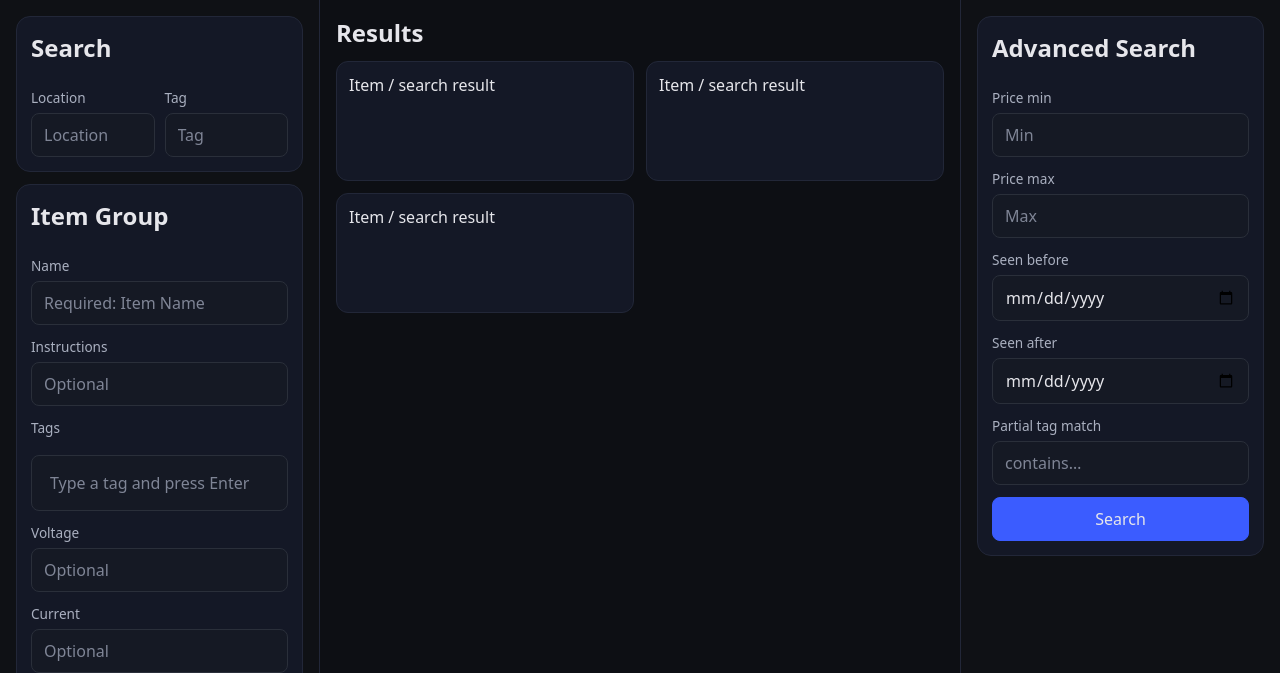
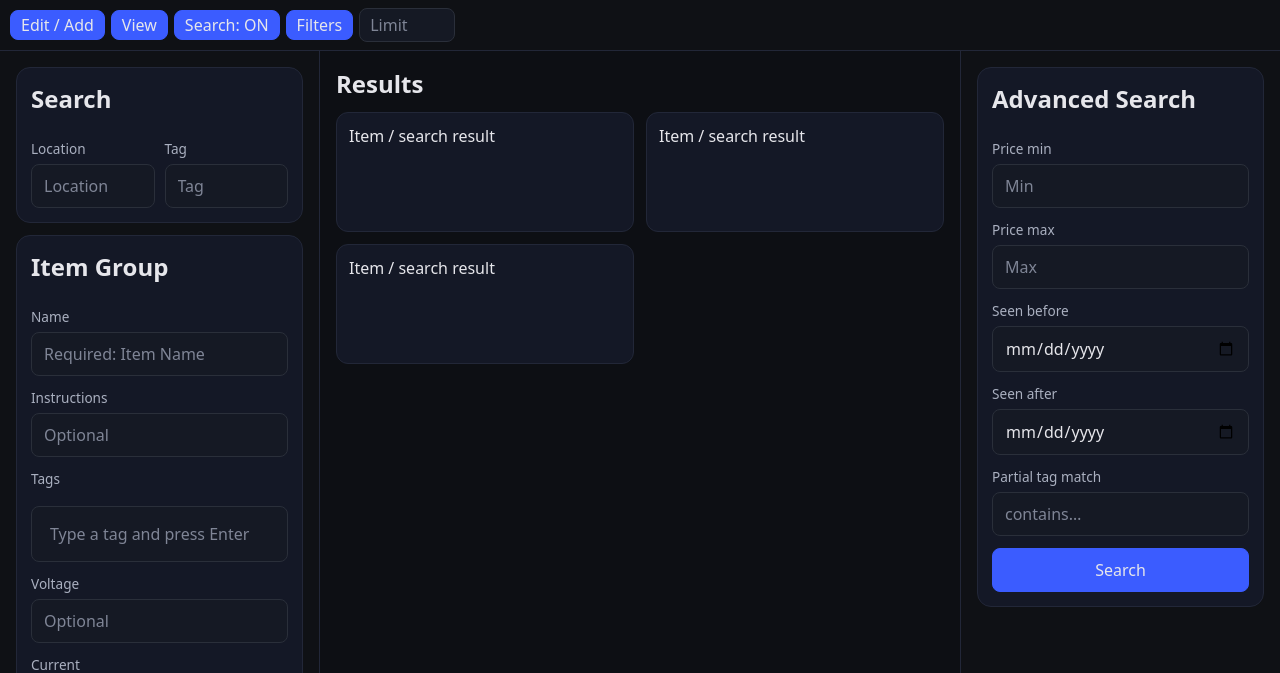
Before and after one commit to yoshakami/inventory, a Flask app: page /inventory in a window 1280 px wide. Shown: the top 673 px of the page. Run offline with Flask 3, Linux system fonts and the light colour scheme.

Commit message:
various hotfixes
bugs fixed
1. if locationID is empty, the javascript should send POST instead of PUT
2. I added limitNumber, make sure it works with my backend when sending "autocomplete" requests, or default to 10 if empty
3. add custom arrow key or custom keys to switch views! (e.g. make 3 be the split 3 view, 2 for split 2, and 1 for split 1)
4. always show header, but adapt CSS so all of the header width is always used, but make the limitNumber not be too large for useless width, it's just two numbers and arrows (preventing useless height taking one third of my PC when "Edit / Add" is greater than the button width)
5. locationID autocomplete outputs the location instead of the ID

```diff
--- a/app.py
+++ b/app.py
@@ -47,6 +47,16 @@
 
 def is_autocomplete() -> bool:
     return request.args.get("autocomplete", "").lower() in ("1", "true", "yes")
+
+def get_autocomplete_limit() -> int:
+    """
+    Max number of autocomplete suggestions to return.
+    Defaults to 10 when `limitNumber` is missing/empty/invalid.
+    """
+    limit = request.args.get("limitNumber", type=int)
+    if limit is None or limit <= 0:
+        return 10
+    return limit
 
 
 def normalize(text: str) -> str:
@@ -153,7 +163,7 @@
         if is_autocomplete():
             tags = [
                 t for i in filtered for t in i.group.tags if q in normalize(t.name)]
-            return autocomplete(tags, lambda t: t.name)
+            return autocomplete(tags, lambda t: t.name, limit=get_autocomplete_limit())
         return jsonify([item_to_dict(i) for i in filtered])
 
 
@@ -165,7 +175,7 @@
         if is_autocomplete():
             query = s.query(Location).all()
             filtered = [i for i in query if q in normalize(location_helper_func(i))]
-            return autocomplete([i for i in filtered], location_helper_func)
+            return autocomplete([i for i in filtered], location_helper_func, limit=get_autocomplete_limit())
         query = s.query(Item).outerjoin(Item.location)
         if not is_Yosh_allowed():
             query = query.filter(~Item.group.has(ItemGroup.tags.any(Tag.name.ilike("%+18%"))))
@@ -190,7 +200,8 @@
             filtered = [i for i in query if q in normalize(i.name)]
             return autocomplete(
                 [i for i in filtered],
-                lambda g: g.name)
+                lambda g: g.name,
+                limit=get_autocomplete_limit())
         query = s.query(Item).join(Item.group)
         if not Yosh_allowed:
             query = query.filter(
@@ -225,7 +236,8 @@
             partial_matches.sort() # sort partial matches alphabetically or numerically
             result = exact_matches + partial_matches
             result = list(dict.fromkeys(result)) # deduplicate
-            return jsonify([{"id": v, "label": str(v)} for v in result[:10]])
+            limit = get_autocomplete_limit()
+            return jsonify([{"id": v, "label": str(v)} for v in result[:limit]])
         if not q:
             return jsonify([])
         seen = {}
@@ -264,7 +276,8 @@
             partial_matches.sort() # sort partial matches alphabetically or numerically
             result = exact_matches + partial_matches
             result = list(dict.fromkeys(result)) # deduplicate
-            return jsonify([{"id": v, "label": str(v)} for v in result[:10]])
+            limit = get_autocomplete_limit()
+            return jsonify([{"id": v, "label": str(v)} for v in result[:limit]])
         if not q:
             return jsonify([])
         seen = {}
@@ -303,7 +316,8 @@
             partial_matches.sort() # sort partial matches alphabetically or numerically
             result = exact_matches + partial_matches
             result = list(dict.fromkeys(result)) # deduplicate
-            return jsonify([{"id": v, "label": str(v)} for v in result[:10]])
+            limit = get_autocomplete_limit()
+            return jsonify([{"id": v, "label": str(v)} for v in result[:limit]])
         if not q:
             return jsonify([])
         seen = {}
@@ -344,7 +358,7 @@
                     seen.add(ct)
                     unique.append(b)
 
-            return autocomplete(unique, lambda b: b.charging_type)
+            return autocomplete(unique, lambda b: b.charging_type, limit=get_autocomplete_limit())
 
         return jsonify([item_to_dict(i) for i in filtered])
 
@@ -370,7 +384,7 @@
                 if bp not in seen:
                     seen.add(bp)
                     unique.append(i)
-            result = autocomplete(unique, lambda i: i.bought_place)
+            result = autocomplete(unique, lambda i: i.bought_place, limit=get_autocomplete_limit())
             return result
 
         result = [item_to_dict(i) for i in filtered]
@@ -397,7 +411,7 @@
                 if col not in seen:
                     seen.add(col)
                     unique.append(i)
-            result = autocomplete(unique, lambda i: i.variant)
+            result = autocomplete(unique, lambda i: i.variant, limit=get_autocomplete_limit())
             return result
         return jsonify([item_to_dict(i) for i in filtered])
 
@@ -421,7 +435,7 @@
                 if col not in seen:
                     seen.add(col)
                     unique.append(i)
-            result = autocomplete(unique, lambda i: i.color)
+            result = autocomplete(unique, lambda i: i.color, limit=get_autocomplete_limit())
             return result
         return jsonify([item_to_dict(i) for i in filtered])
 
@@ -444,7 +458,7 @@
                 if col not in seen:
                     seen.add(col)
                     unique.append(i)
-            result = autocomplete(unique, lambda i: i.status)
+            result = autocomplete(unique, lambda i: i.status, limit=get_autocomplete_limit())
             return result
         return jsonify([item_to_dict(i) for i in filtered])
 
@@ -465,9 +479,10 @@
                     if i.price is not None and q in str(i.price)
                 }
             )
+            limit = get_autocomplete_limit()
             return jsonify([
                 {"id": p, "label": str(p)}
-                for p in prices[:10]
+                for p in prices[:limit]
             ])
         return jsonify([item_to_dict(i) for i in query if str(q) in str(i.price)])
 
@@ -490,9 +505,10 @@
                 },
                 reverse=True
             )
+            limit = get_autocomplete_limit()
             return jsonify([
                 {"id": d.isoformat(), "label": d.isoformat()}
-                for d in dates[:10]
+                for d in dates[:limit]
             ])
         return jsonify([item_to_dict(i) for i in query if q in str(i.last_seen_date)])
 
@@ -515,9 +531,10 @@
                 },
                 reverse=True
             )
+            limit = get_autocomplete_limit()
             return jsonify([
                 {"id": d.isoformat(), "label": d.isoformat()}
-                for d in dates[:10]
+                for d in dates[:limit]
             ])
         return jsonify([item_to_dict(i) for i in query if q in str(i.last_use_date)])
 
@@ -540,9 +557,10 @@
                 },
                 reverse=True
             )
+            limit = get_autocomplete_limit()
             return jsonify([
                 {"id": d.isoformat(), "label": d.isoformat()}
-                for d in dates[:10]
+                for d in dates[:limit]
             ])
         return jsonify([item_to_dict(i) for i in query if q in str(i.acquired_date)])
 
@@ -554,8 +572,10 @@
     with SessionLocal() as s:
         if is_autocomplete():
             query = s.query(Item.id).order_by(Item.id.desc())
+            limit = get_autocomplete_limit()
             if not is_Yosh_allowed():
-                query = query.filter(~Item.group.has(ItemGroup.tags.any(Tag.name.ilike("%+18%")))).limit(10)
+                query = query.filter(~Item.group.has(ItemGroup.tags.any(Tag.name.ilike("%+18%"))))
+            query = query.limit(limit)
             return jsonify([{"id": i[0], "label": str(i[0])} for i in query])
         item = s.get(Item, q)
         return jsonify([item_to_dict(item)]) if item else jsonify([])
--- a/static/script.js
+++ b/static/script.js
@@ -80,6 +80,13 @@
   // Default behavior (search / fill field)
   input.value = item.label
   input.dataset.id = item.id
+
+  // Special-case: Location ID input should store the numeric ID (not the breadcrumb label).
+  if (input.id === "locationID") {
+    input.value = item.id ?? ""
+    input.dataset.id = item.id
+    return
+  }
 
   // TAG INPUT = ADD TAG IMMEDIATELY
   if (input.id === "tag-input") {
@@ -236,7 +243,11 @@
       const q = e.target.value.trim()
       if (!q) return close()
 
-      const res = await fetch(`${API_BASE}${api}?&autocomplete=true&q=${encodeURIComponent(q)}`,
+      const limitEl = document.getElementById("limitNumber")
+      let limitNumber = parseInt(limitEl?.value, 10)
+      if (!Number.isFinite(limitNumber) || limitNumber <= 0) limitNumber = 10
+
+      const res = await fetch(`${API_BASE}${api}?&autocomplete=true&q=${encodeURIComponent(q)}&limitNumber=${limitNumber}`,
       {
         headers: {
       "X-Yosh": YOSH_ENABLED,
@@ -439,7 +450,7 @@
   const locID = locationID.value.trim()
 
   if (!name) return
-  if (!locationID) {
+  if (!locID) {
     const resp = await fetch(`${API_BASE}/api/locations`, {
       method: "POST",
       headers: {
@@ -574,6 +585,53 @@
 const tabLeft = document.querySelector("#tab-left")
 const tabRight = document.querySelector("#tab-right")
 const layout = document.querySelector(".layout")
+
+function setSplitView(split) {
+  // Split 1: Edit only (left)
+  // Split 2: Edit + View (left + right)
+  // Split 3: Edit + View + Filters (left + right + filters)
+  layout.classList.remove("show-left", "show-right", "show-filters")
+  if (split === 1) {
+    layout.classList.add("show-left")
+  } else if (split === 2) {
+    layout.classList.add("show-left", "show-right")
+  } else if (split === 3) {
+    layout.classList.add("show-left", "show-right", "show-filters")
+  }
+}
+
+function isTypingInControl(el) {
+  if (!el) return false
+  const tag = (el.tagName || "").toLowerCase()
+  if (tag === "input" || tag === "textarea" || tag === "select") return true
+  return !!el.isContentEditable
+}
+
+document.addEventListener("keydown", e => {
+  // Don't steal keybinds while typing.
+  if (isTypingInControl(document.activeElement)) return
+  if (e.altKey || e.ctrlKey || e.metaKey) return
+
+  if (e.key === "1") {
+    e.preventDefault()
+    setSplitView(1)
+  } else if (e.key === "2") {
+    e.preventDefault()
+    setSplitView(2)
+  } else if (e.key === "3") {
+    e.preventDefault()
+    setSplitView(3)
+  } else if (e.key === "ArrowLeft") {
+    e.preventDefault()
+    setSplitView(1)
+  } else if (e.key === "ArrowRight") {
+    e.preventDefault()
+    setSplitView(2)
+  } else if (e.key === "ArrowUp") {
+    e.preventDefault()
+    setSplitView(3)
+  }
+})
 
 advBtn.addEventListener("click", () => {
   layout.classList.remove("show-right")
--- a/static/style.css
+++ b/static/style.css
@@ -76,15 +76,17 @@
        Header (mobile)
     -------------------- */
 .topbar {
-  display: none;
+  display: flex;
   align-items: center;
-  justify-content: space-between;
-  padding: 10px 14px;
+  justify-content: flex-start;
+  padding: 8px 10px;
   border-bottom: 1px solid #222738;
   background: #0f1115;
   position: sticky;
   top: 0;
   z-index: 10;
+  overflow-x: auto;
+  overflow-y: hidden;
 }
 
 .topbar h1 {
@@ -95,6 +97,23 @@
 .topbar .tabs {
   display: flex;
   gap: 6px;
+  flex-wrap: nowrap;
+  align-items: center;
+  width: 100%;
+}
+
+.topbar button {
+  white-space: nowrap;
+  padding: 6px 10px;
+  line-height: 1;
+}
+
+#limitNumber {
+  width: 96px;
+  min-width: 96px;
+  flex: 0 0 auto;
+  padding: 6px 10px;
+  height: 34px;
 }
 
 /* --------------------
--- a/test-endpoints.py
+++ b/test-endpoints.py
@@ -62,7 +62,7 @@
 ]
 
 AUTOCOMPLETE_ENDPOINTS = [
-    (path, {**params, "autocomplete": 1})
+    (path, {**params, "autocomplete": 1, "limitNumber": 3})
     for path, params in GET_ENDPOINTS
     if path.startswith("/api/")
 ]
```
